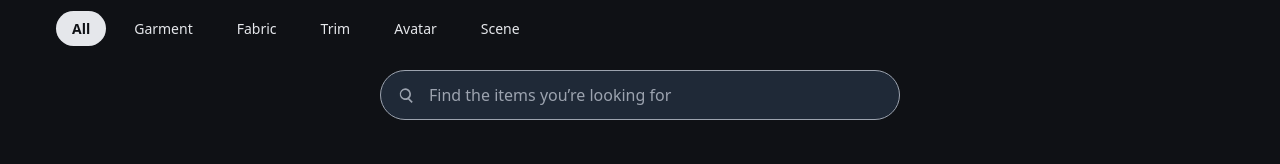
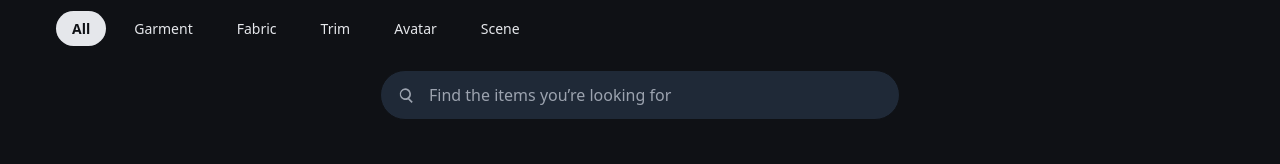
Before and after one commit to rohitpatnala/clo-set, a React (Vite) app: page / in a window 1280 px wide. Shown: the part 251-415 px from the top of the page. Built offline with nearby package versions, Linux system fonts and the light colour scheme; no server answers.

Commit message:
Remove border for search box

```diff
--- a/src/styles/KeywordSearch.css
+++ b/src/styles/KeywordSearch.css
@@ -13,14 +13,13 @@
     width: 20px;
     height: 20px;
     color: var(--muted);
-
 }
 
 .keyword-search__input {
     width: 100%;
     padding: 12px 16px 12px 48px !important;
     background: var(--card-bg);
-    border: 1px solid var(--muted);
+    border: 1px solid var(--bg) !important;
     border-radius: 9999px;
     color: var(--fg);
     font-size: 1rem;
```
